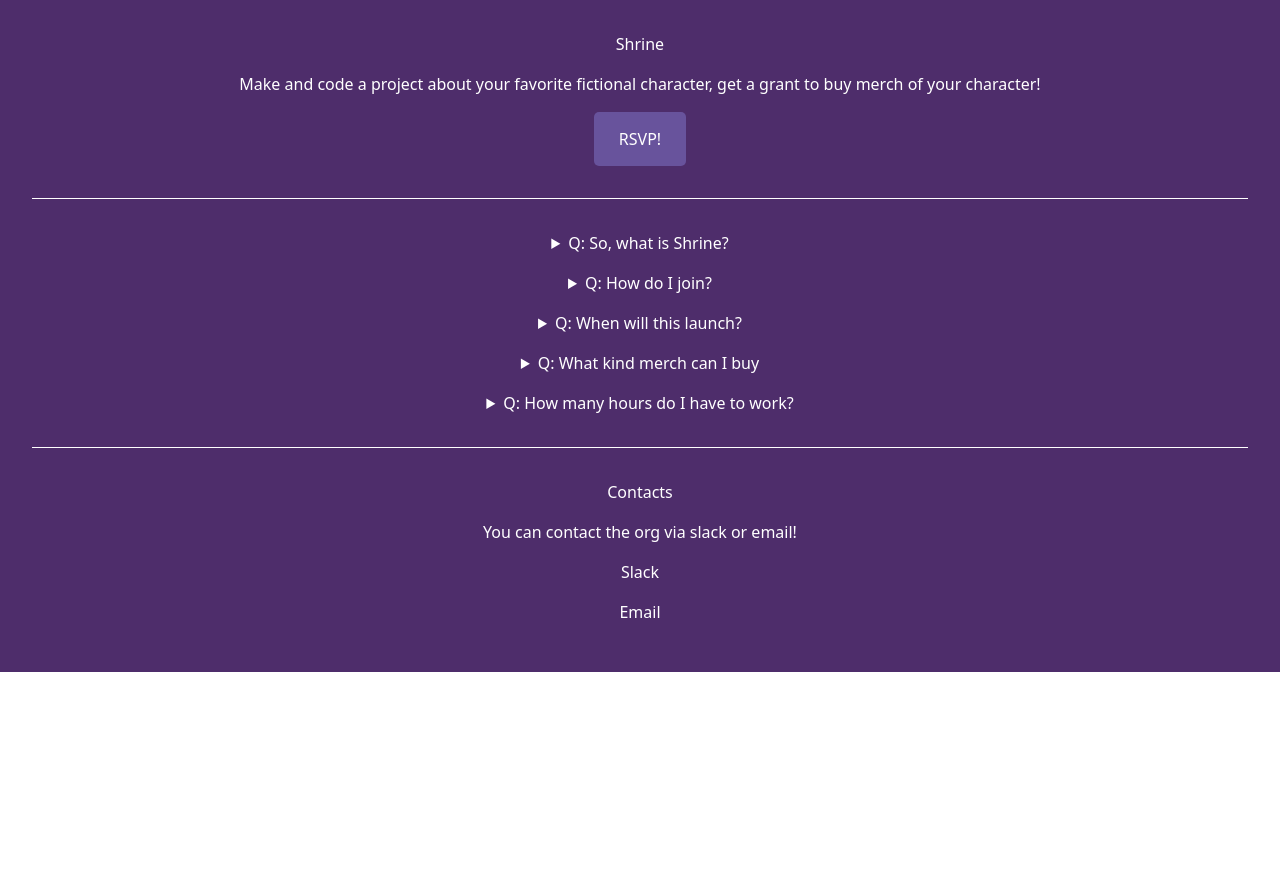
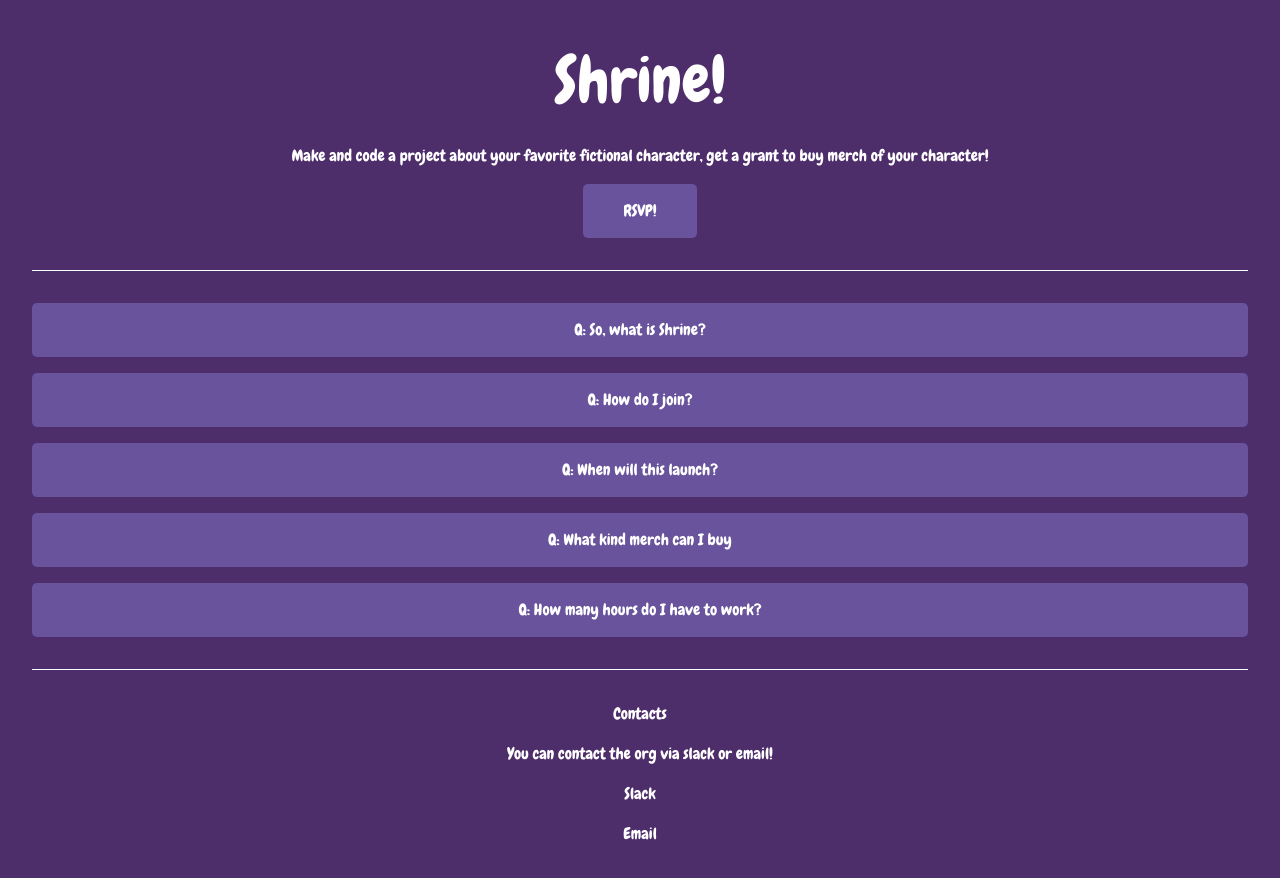
Before and after one commit to Snowflake6413/shrine, a SvelteKit app: page / in a window 1280 px wide. Shown: the top 878 px of the page. Before the commit the page ends 800 px from the top, so only its background shows below. Built offline with nearby package versions, Linux system fonts and the light colour scheme.

Commit message:
Add dropdown boxes for FaQ and a custom font

```diff
--- a/src/routes/+page.svelte
+++ b/src/routes/+page.svelte
@@ -1,6 +1,7 @@
+
 <div class="all">
 <title>Shrine</title>
-<h1>Shrine</h1>
+<h1>Shrine!</h1>
 <!---TBA because we dont know.....goog-->
 <p>Make and code a project about your favorite fictional character, get a grant to buy merch of your character!</p>
 
@@ -52,14 +53,19 @@
 
 
 <style>
+    @import url('https://fonts.googleapis.com/css2?family=Chewy&display=swap');
+
     :global(.all) {
         background-color: 	#4e2d6b;
         text-align: center;
+        font-family: "Chewy";
+        font-weight: 400;
+        font-style: normal;
         color: white;
     }
 
     button {
-        padding: 15px 25px;
+        padding: 15px 40px;
         background-color: #68539c;
         color: white;
         border: none;
@@ -77,12 +83,31 @@
         padding: 2rem;
     }
 
+    h1 {
+        font-size: 4rem;
+    }
+
     hr {
-    margin: 2rem 0;
+        margin: 2rem 0;
     }
 
     details {
-    margin-bottom: 1rem;
+        margin-bottom: 1rem;
+    }
+
+    summary {
+        padding: 15px 25px;
+        background-color: #68539c;
+        color: white;
+        border: none;
+        border-radius: 5px;
+        cursor: pointer;
+        font-size: 16px;
+        list-style: none;
+    }
+
+    summary:hover {
+        background-color: #574380;
     }
 
 </style>
```
